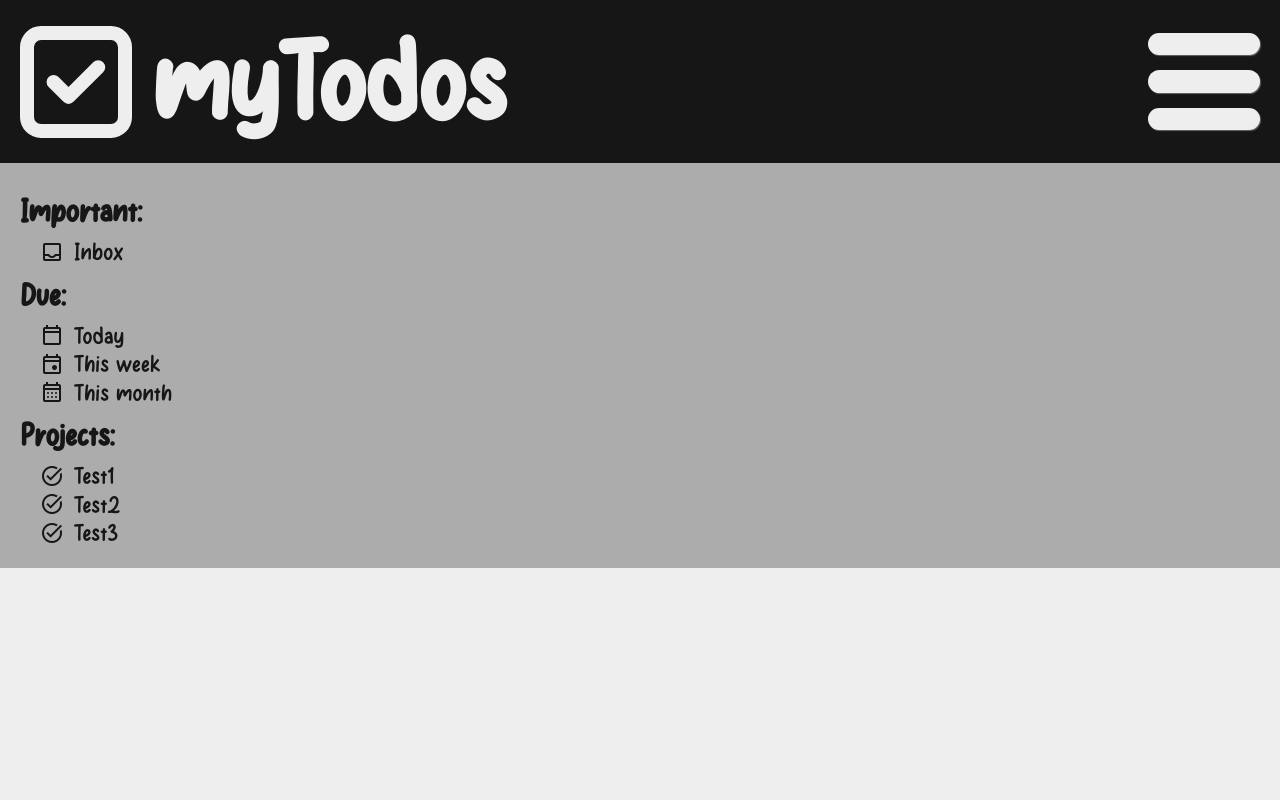
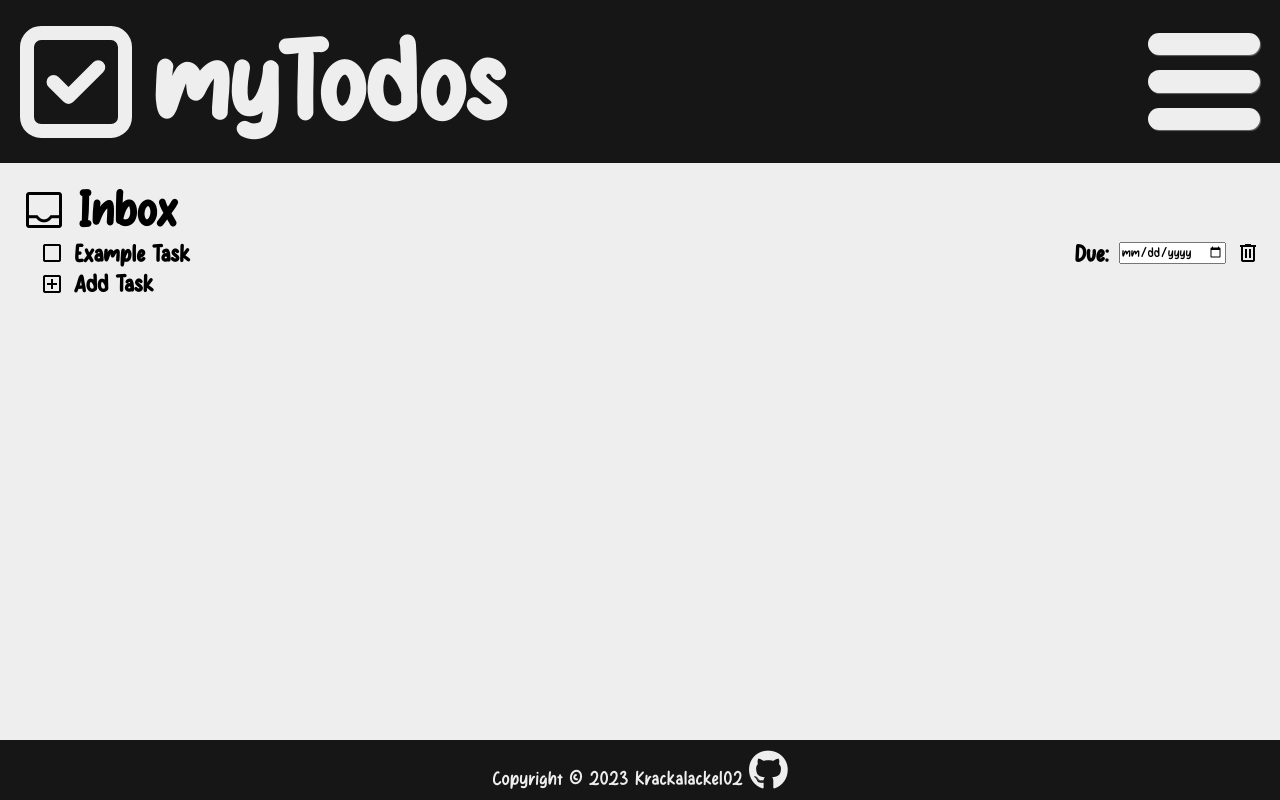
Before and after one commit to krackalackel02/Todo, a website built with webpack: page src/index.html in a window 1280 px wide. Built offline with nearby package versions, Linux system fonts and the light colour scheme.

Commit message:
Added basic styilng to main content

```diff
--- a/src/index.html
+++ b/src/index.html
@@ -1,14 +1,16 @@
 <!DOCTYPE html>
 <html lang="en">
+
 <head>
 	<meta charset="UTF-8" />
 	<meta name="viewport" content="width=device-width, initial-scale=1.0" />
 	<title>Document</title>
-		<link
-			rel="stylesheet"
-			href="https://fonts.googleapis.com/css2?family=Material+Symbols+Outlined:opsz,wght,FILL,GRAD@48,700,1,200"
-		/>
+	<link rel="stylesheet"
+		href="https://fonts.googleapis.com/css2?family=Material+Symbols+Outlined:opsz,wght,FILL,GRAD@48,700,1,200" />
+		<script src="https://kit.fontawesome.com/4c536a6bd5.js" crossorigin="anonymous"></script>
+
 </head>
+
 <body>
 	<header class="page-header">
 		<span class="page-header-title">
@@ -25,8 +27,21 @@
 			<div class="bar"></div>
 		</div>
 	</header>
-		<div class="nav-content" aria-expanded="true"></div>
-		<div class="main-content"></div>
-		<footer id="page-footer"></footer>
+	<div class="nav-content" aria-expanded="false"></div>
+	<div class="main-content">
+	</div>
+	<footer id="page-footer">
+		<p>
+			Copyright ©
+			<script>
+			  document.write(new Date().getFullYear())
+			</script>
+			Krackalackel02
+			<a href="https://github.com/krackalackel02" target="_blank">
+			  <i class="fab fa-github"></i
+			></a>
+		  </p>
+	</footer>
 </body>
+
 </html>
--- a/src/index.js
+++ b/src/index.js
@@ -1,10 +1,15 @@
-import navbar from "./navbar"
+import navbar from "./navbar";
+import content from "./main";
 
 let navButton = document.querySelector(".page-header-nav-button");
 let navContent = document.querySelector(".nav-content");
-navContent.appendChild(navbar)
+let mainContent = document.querySelector(".main-content");
 navButton.addEventListener("click", () => {
 	navContent.getAttribute("aria-expanded") === "true"
-		? navContent.setAttribute("aria-expanded" , "false")
-		: navContent.setAttribute("aria-expanded" , "true")
+		? navContent.setAttribute("aria-expanded", "false")
+		: navContent.setAttribute("aria-expanded", "true");
+		navButton.classList.toggle("rotated")
 });
+
+navContent.appendChild(navbar);
+mainContent.appendChild(content);
--- /dev/null
+++ b/src/main.js
@@ -0,0 +1,22 @@
+let element = document.createElement("div");
+element.classList.add("main");
+element.innerHTML = `
+<h1>
+				<span class="content-header">
+					<span class="material-symbols-outlined"> inbox </span><span>Inbox</span>
+				</span>
+				<h1 />
+				<ul class="content-list">
+					<li class="content-list-item"><span class="content-list-item-symbol">
+							<span class="material-symbols-outlined content-list-item-marker"> check_box_outline_blank </span><span
+								class="content-list-item-title">Example Task</span>
+						</span > <span class="content-list-item-symbol"><span class="content-list-item-date">Due:</span><input type="date"/><span
+								class="material-symbols-outlined content-list-item-marker"> delete </span></span></li>
+					<li class="content-list-add-item">
+						<span class="content-list-add-item-text">
+							<span class="material-symbols-outlined"> add_box </span><span>Add Task</span>
+						</span>
+					</li>
+				</ul>
+`;
+export default element;
--- a/src/styles.css
+++ b/src/styles.css
@@ -6,6 +6,7 @@
 	margin: 0;
 	padding: 0;
 	box-sizing: border-box;
+	font-family: "Draw";
 }
 :root {
 	font-size: 16px;
@@ -48,20 +49,25 @@ header svg {
 .page-header-nav-button,
 header h1,
 header svg {
-	transition: scale 300ms;
+	transition: transform 300ms;
 }
 .page-header-nav-button:hover,
 header h1:hover,
 header svg:hover {
-	scale: 1.1;
-    cursor: pointer;
+	transform: scale(1.1);
+	cursor: pointer;
 }
-
+.page-header-nav-button.rotated {
+	transition-delay: 300ms;
+	transform: rotateZ(0.25turn);
+}
 .page-header-nav-button .bar {
 	background-color: #eeeeee;
 	height: 20%; /* Set the height to 25% of the parent's height */
 	border-radius: 100vw;
 	box-shadow: 1px 1px 1px #666666;
+}
+.page-header-nav-button.rotated {
 }
 /* ------ */
 /* NAV Content */
@@ -79,7 +85,8 @@ header svg:hover {
 	max-height: 700px;
 }
 
-.navbar {
+.navbar,
+.main {
 	padding: 20px;
 }
 .navbar ul {
@@ -100,13 +107,68 @@ header svg:hover {
 }
 .navbar h3 {
 	font-size: 2rem;
-    padding: 10px 0;
+	padding: 10px 0;
 }
 .nav-link-click span {
 	font-size: 1.5rem;
 }
 .nav-link-click:hover {
 	scale: 1.1;
-    cursor: pointer;
-    color: #3a3a3a;
+	cursor: pointer;
+	color: #3a3a3a;
 }
+.content-header,
+.content-list-add-item-text,
+.content-list-item-symbol {
+	display: inline-flex;
+	column-gap: 10px;
+	align-items: center;
+}
+.content-header {
+	font-size: 3rem;
+}
+.content-list-item {
+	font-size: 1.5rem;
+	display: flex;
+	justify-content: space-between;
+}
+.content-list-add-item {
+	font-size: 1.5rem;
+	display: inline-flex;
+	align-items: center;
+	justify-content: start;
+}
+.content-list >li{
+	padding-left: 20px;
+}
+.main .material-symbols-outlined {
+	font-size: inherit;
+}
+
+/* FOOTER */
+
+#page-footer {
+	position: fixed;
+	bottom: 0;
+	left: 0;
+	background-color: #161616;
+	color: #eeeeee;
+	display: flex;
+	align-items: center;
+	justify-content: space-around;
+	gap: 10px;
+	width: 100%;
+	padding: 10px;
+	font-size: 20px;
+	text-align: center;
+}
+
+.fa-github {
+	color: #eeeeee;
+	font-size: 40px;
+	transition: transform 0.3s ease-in-out;
+}
+
+.fa-github:hover {
+	transform: rotate(360deg) scale(1.2);
+}
```
Lines whose indentation alone changed are shown as unchanged.
